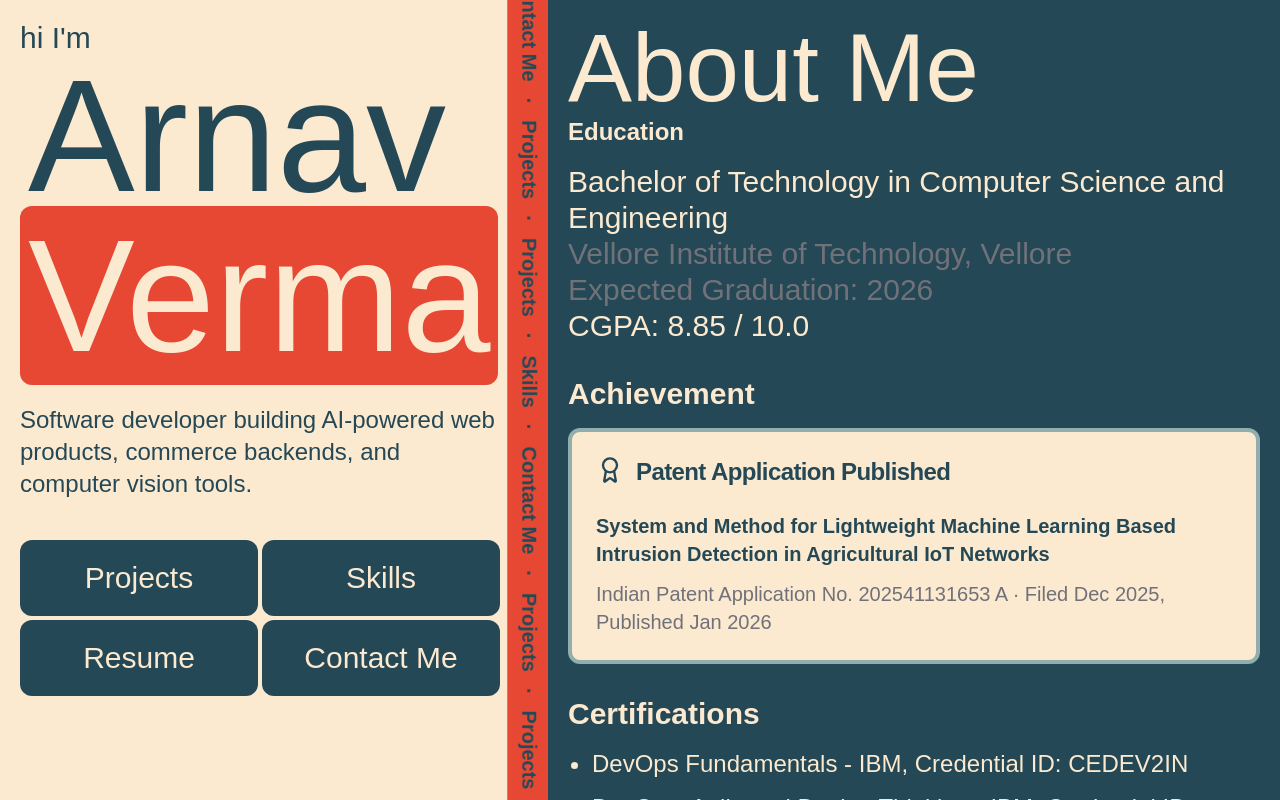
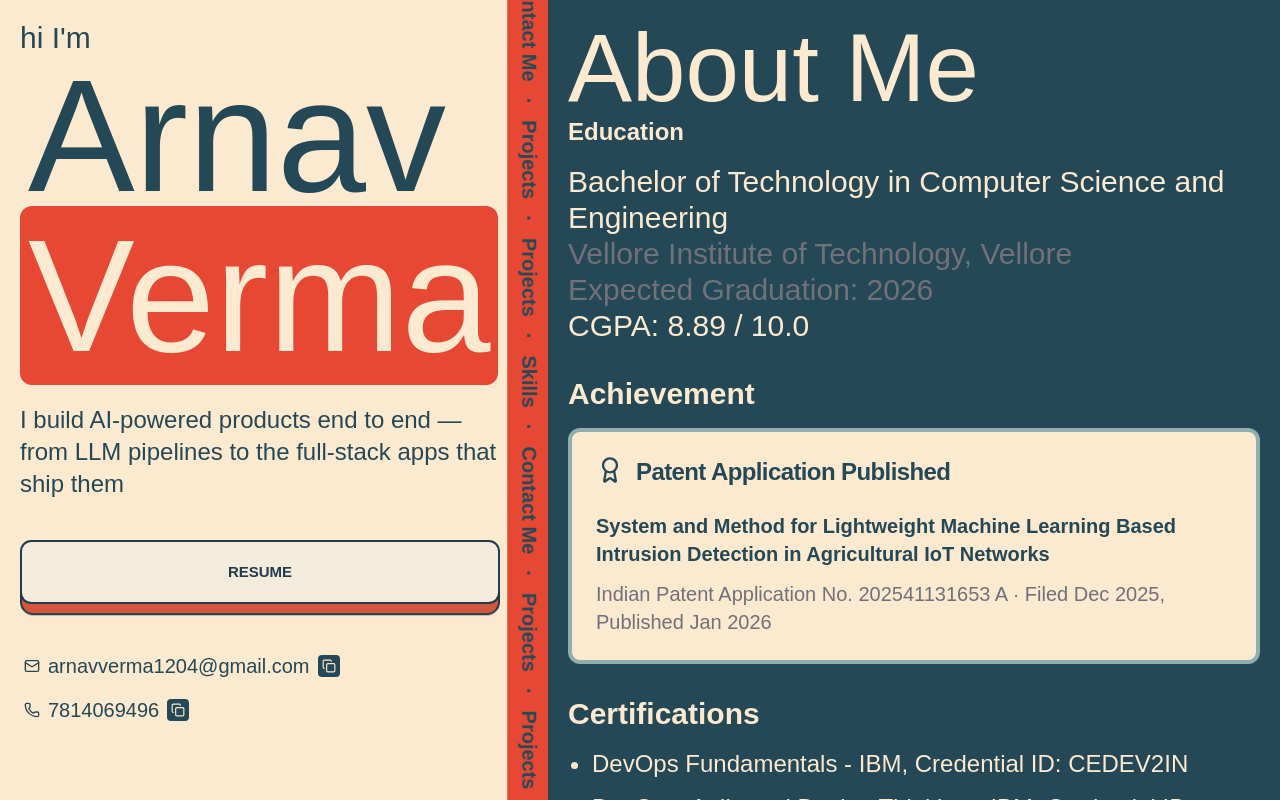
Before and after one commit to Arnav17v/Thecoolportfoliowebsite, a Next.js app: page / in a window 1280 px wide. Built offline with nearby package versions, Linux system fonts and the light colour scheme.

Commit message:
feat: add copy-to-clipboard functionality and custom learn-more button styles

```diff
--- a/src/app/globals.css
+++ b/src/app/globals.css
@@ -22,8 +22,7 @@ body {
   /* padding-left: 4.8rem; */
   gap: 1rem;
   width: max-content;
-  animation: marquee-move-text var(--speed, 10s) linear infinite
-    var(--direction, forwards);
+  animation: marquee-move-text var(--speed, 10s) linear infinite var(--direction, forwards);
 }
 
 @keyframes marquee-move-text {
@@ -64,6 +63,7 @@ body {
     --chart-5: 27 87% 67%;
     --radius: 0.5rem;
   }
+
   .dark {
     --background: 240 10% 3.9%;
     --foreground: 0 0% 98%;
@@ -96,6 +96,7 @@ body {
   * {
     @apply border-border;
   }
+
   body {
     @apply bg-background text-foreground;
   }
@@ -104,3 +105,77 @@ body {
 html {
   scroll-behavior: smooth;
 }
+
+button {
+  position: relative;
+  display: inline-block;
+  cursor: pointer;
+  outline: none;
+  border: 0;
+  vertical-align: middle;
+  text-decoration: none;
+  font-family: inherit;
+  font-size: 15px;
+}
+
+button.learn-more {
+  display: block;
+  width: 100%;
+  box-sizing: border-box;
+  text-align: center;
+  font-weight: 600;
+  color: #233A4C;
+  text-transform: uppercase;
+  padding: 1.25em 2em;
+  background: #F3ECDC;
+  border: 2px solid #233A4C;
+  border-radius: 0.75em;
+  -webkit-transform-style: preserve-3d;
+  transform-style: preserve-3d;
+  -webkit-transition: background 150ms cubic-bezier(0, 0, 0.58, 1), -webkit-transform 150ms cubic-bezier(0, 0, 0.58, 1);
+  transition: transform 150ms cubic-bezier(0, 0, 0.58, 1), background 150ms cubic-bezier(0, 0, 0.58, 1), -webkit-transform 150ms cubic-bezier(0, 0, 0.58, 1);
+}
+
+button.learn-more::before {
+  position: absolute;
+  content: '';
+  width: 100%;
+  height: 100%;
+  top: 0;
+  left: 0;
+  right: 0;
+  bottom: 0;
+  background: #D2573C;
+  border-radius: inherit;
+  -webkit-box-shadow: 0 0 0 2px #233A4C, 0 0.625em 0 0 #fbe8d0;
+  box-shadow: 0 0 0 2px #233A4C, 0 0.625em 0 0 #fbe8d0;
+  -webkit-transform: translate3d(0, 0.75em, -1em);
+  transform: translate3d(0, 0.75em, -1em);
+  transition: transform 150ms cubic-bezier(0, 0, 0.58, 1), box-shadow 150ms cubic-bezier(0, 0, 0.58, 1), -webkit-transform 150ms cubic-bezier(0, 0, 0.58, 1), -webkit-box-shadow 150ms cubic-bezier(0, 0, 0.58, 1);
+}
+
+button.learn-more:hover {
+  background: #EAE2CC;
+  -webkit-transform: translate(0, 0.25em);
+  transform: translate(0, 0.25em);
+}
+
+button.learn-more:hover::before {
+  -webkit-box-shadow: 0 0 0 2px #233A4C, 0 0.5em 0 0 #fbe8d0;
+  box-shadow: 0 0 0 2px #233A4C, 0 0.5em 0 0 #fbe8d0;
+  -webkit-transform: translate3d(0, 0.5em, -1em);
+  transform: translate3d(0, 0.5em, -1em);
+}
+
+button.learn-more:active {
+  background: #EAE2CC;
+  -webkit-transform: translate(0em, 0.75em);
+  transform: translate(0em, 0.75em);
+}
+
+button.learn-more:active::before {
+  -webkit-box-shadow: 0 0 0 2px #233A4C, 0 0 #fbe8d0;
+  box-shadow: 0 0 0 2px #233A4C, 0 0 #fbe8d0;
+  -webkit-transform: translate3d(0, 0, -1em);
+  transform: translate3d(0, 0, -1em);
+}
--- a/src/app/page.tsx
+++ b/src/app/page.tsx
@@ -1,5 +1,7 @@
+"use client"
 import { Card, CardContent, CardHeader, CardTitle } from "@/components/ui/card";
 import { Button } from "@/components/ui/button";
+import { useState } from "react";
 import Link from "next/link";
 import {
   Award,
@@ -11,6 +13,7 @@ import {
   Linkedin,
   Mail,
   Phone,
+  Copy
 } from "lucide-react";
 
 export default function Home() {
@@ -122,6 +125,31 @@ export default function Home() {
       ],
     },
   ];
+  const [toast, setToast] = useState("");
+  const [toastVisible, setToastVisible] = useState(false);
+
+  const scrollToContact = () => {
+    document.getElementById("contact")?.scrollIntoView({ behavior: "smooth" });
+  };
+
+  const handleCopy = async (text, label) => {
+    try {
+      await navigator.clipboard.writeText(text);
+      setToast(`${label} copied!`);
+      setToastVisible(true);
+
+      setTimeout(() => setToastVisible(false), 2000);
+      setTimeout(() => setToast(""), 2300);
+
+      scrollToContact();
+    } catch (err) {
+      setToast("Copy failed");
+      setToastVisible(true);
+      setTimeout(() => setToastVisible(false), 2000);
+      setTimeout(() => setToast(""), 2300);
+    }
+  };
+
 
   const skillGroups = [
     {
@@ -167,25 +195,37 @@ export default function Home() {
             </div>
           </div>
           <div className="text-2xl mt-3 max-w-[30rem]">
-            Software developer building AI-powered web products, commerce
-            backends, and computer vision tools.
+            I build AI-powered products end to end — from LLM pipelines to the full-stack apps that ship them
           </div>
-          <div className="grid grid-cols-2 text-col5 gap-1 mt-10">
-            <div className="py-5 px-3 flex justify-center items-center text-2xl sm:text-3xl bg-col1 rounded-xl">
-              <a href="#projects">Projects</a>
+          <div className="text-col5 gap-1 mt-10 mb-10">
+            <a href="https://drive.google.com/file/d/1VzmEDh-ARNyphnW4-VPTZSxu8Y7yq9Gv/view?usp=drive_link" target="_blank">
+              <button className="learn-more">
+                Resume
+              </button>
+            </a>
           </div>
-            <div className="py-5 px-3 flex justify-center items-center text-2xl sm:text-3xl bg-col1 rounded-xl">
-              <a href="#skills">Skills</a>
+          <div className="pl-1 pt-2 text-xl flex flex-col gap-4">
+            <div
+              className="flex items-center cursor-pointer w-fit"
+              onClick={() => handleCopy("arnavverma1204@gmail.com", "Email")}
+            >
+              <Mail className="mr-2 h-4 w-4" /> arnavverma1204@gmail.com
+              <span className="pl-2">
+                <Copy className="bg-col1 p-1 rounded-sm text-col5" size={22} />
+              </span>
             </div>
-            <a href="https://drive.google.com/file/d/1VzmEDh-ARNyphnW4-VPTZSxu8Y7yq9Gv/view?usp=drive_link" target="_blank">
-              <div className="py-5 px-3 flex justify-center items-center text-2xl sm:text-3xl bg-col1 rounded-xl">
-                Resume
-              </div>
-            </a>
-            <div className="py-5 px-3 flex justify-center items-center text-2xl sm:text-3xl bg-col1 rounded-xl">
-              <a href="#contact">Contact Me</a>
+
+            <div
+              className="flex items-center cursor-pointer w-fit"
+              onClick={() => handleCopy("7814069496", "Phone number")}
+            >
+              <Phone className="mr-2 h-4 w-4" /> 7814069496
+              <span className="pl-2">
+                <Copy className="bg-col1 p-1 rounded-sm text-col5" size={22} />
+              </span>
             </div>
           </div>
+
         </div>
         <div className="md:absolute md:rotate-90 md:top-[442px] md:left-[-408px] h-fit">
           <div className="marquee-text bg-col2 py-2">
@@ -241,7 +281,7 @@ export default function Home() {
               Vellore Institute of Technology, Vellore
             </p>
             <p className="text-muted-foreground">Expected Graduation: 2026</p>
-            <p className="font-medium">CGPA: 8.85 / 10.0</p>
+            <p className="font-medium">CGPA: 8.89 / 10.0</p>
           </section>
           <section className="mt-8 text-2xl pr-5">
             <h2 className="text-3xl font-semibold mb-4">Achievement</h2>
@@ -280,7 +320,7 @@ export default function Home() {
         </div>
         <div className="md:text-8xl text-6xl ml-5 my-5">
           Work Experience
-          <section className="relative mt-5 grid gap-6 pr-3 text-xl before:absolute before:left-4 before:top-4 before:hidden before:h-[calc(100%-2rem)] before:w-1 before:bg-col4 md:before:block">
+          <section className="relative mt-5 grid gap-6 pr-3 text-6xl before:absolute before:left-4 before:top-16 before:hidden before:h-[calc(100%-2rem)] before:w-1 before:bg-col4 md:before:block">
             {experience.map((role) => (
               <Card
                 className="relative bg-col5 border-4 border-col4 shadow-none transition-all duration-500 hover:-translate-y-1 hover:bg-col4 hover:text-col5 md:ml-12"
@@ -477,6 +517,14 @@ export default function Home() {
           </section>
         </div>
       </div>
+      {toast && (
+        <div
+          className={`fixed bottom-6 left-1/2 -translate-x-1/2 bg-col2 text-col5 px-4 py-2 rounded-full shadow-lg text-sm font-medium z-50 transition-opacity duration-300 ${toastVisible ? "opacity-100" : "opacity-0"
+            }`}
+        >
+          {toast}
+        </div>
+      )}
     </div>
   );
 }
```
Also changed, not shown: src/components/ui/copy.svg (added), 1 other file (tests, documents, lock files or other folders). Lines whose indentation alone changed are shown as unchanged.
